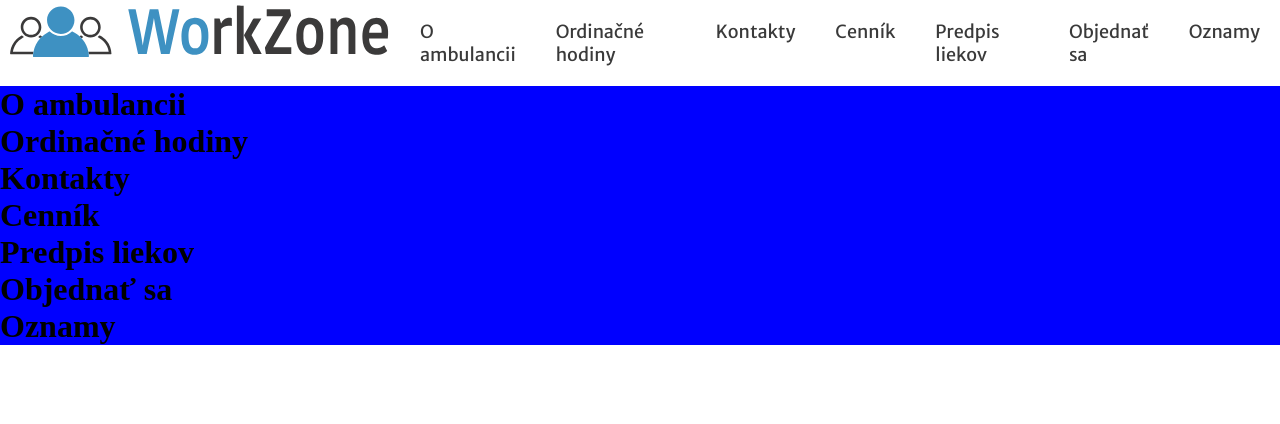
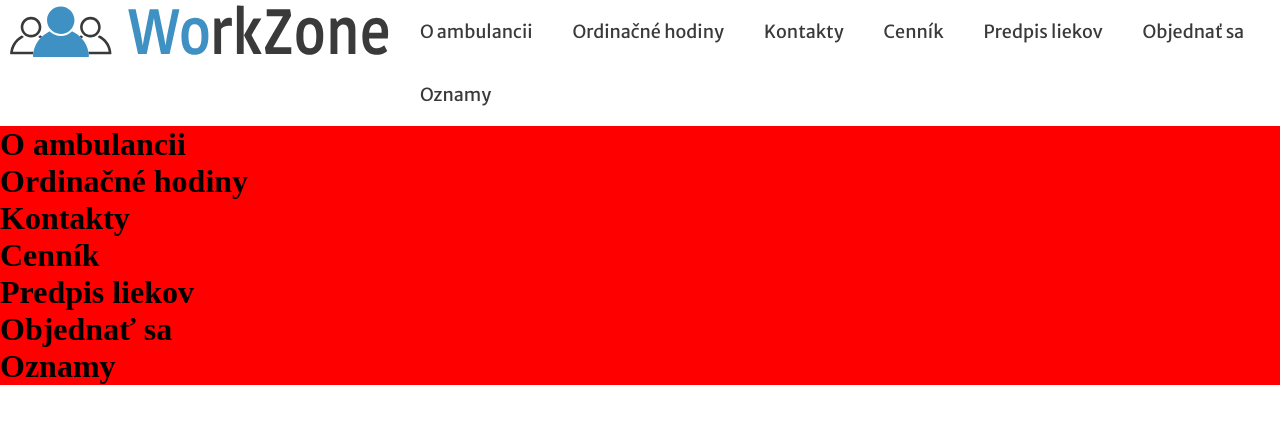
Before and after one commit to michalpidanic/eNurse, a React (Create React App) app in the folder frontend/gui/: page / in a window 1280 px wide. Shown: the top 424 px of the page. Built offline with nearby package versions, Linux system fonts and the light colour scheme.

Commit message:
created sections, main content, modified some scss

```diff
--- a/frontend/gui/src/components/MainContent/MainContent.js
+++ b/frontend/gui/src/components/MainContent/MainContent.js
@@ -18,25 +18,16 @@ export default class MainContent extends Component {
                 "Predpis liekov",
                 "Objednať sa",
                 "Oznamy"
-            ],
-            sectionColors: [
-                "red",
-                "blue",
-                "green",
-                "black",
-                "yellow",
-                "orange",
-                "lightblue"
             ]
         }
     }
 
     render() {
 
-        const sections = this.state.sectionNames.map((name) => (<Section title={name} color='blue' />))
+        const sections = this.state.sectionNames.map((name) => (<Section title={name} />))
 
         return (
-            <div>
+            <div className='mainContent'>
                 {sections}
             </div>
         )
--- a/frontend/gui/src/components/MainContent/MainContent.scss
+++ b/frontend/gui/src/components/MainContent/MainContent.scss
@@ -0,0 +1,9 @@
+.mainContent {
+    display: flex;
+    flex-direction: column;
+    justify-content: flex-start;
+    align-items: stretch;
+    align-content: stretch;
+    width: 100%;
+    height: 90%;
+}
--- a/frontend/gui/src/components/Navbar/Navbar.scss
+++ b/frontend/gui/src/components/Navbar/Navbar.scss
@@ -1,3 +1,4 @@
 .navbar {
     display: flex;
+    flex-wrap: wrap;
 }
--- a/frontend/gui/src/components/Section/Section.js
+++ b/frontend/gui/src/components/Section/Section.js
@@ -7,15 +7,14 @@ export default class Section extends Component {
     constructor(props) {
         super(props)
         this.state = {
-            title: this.props.title,
-            color: this.props.color
+            title: this.props.title
         }
 
     }
 
     render() {
         return (
-            <div style={{ backgroundColor: this.state.color }}>
+            <div className='section'>
                 <h1>{this.state.title}</h1>
             </div>
         )
--- a/frontend/gui/src/components/Section/Section.scss
+++ b/frontend/gui/src/components/Section/Section.scss
@@ -1,3 +1,4 @@
 .section {
     background-color: red;
+    flex-grow: 1;
 }
```
